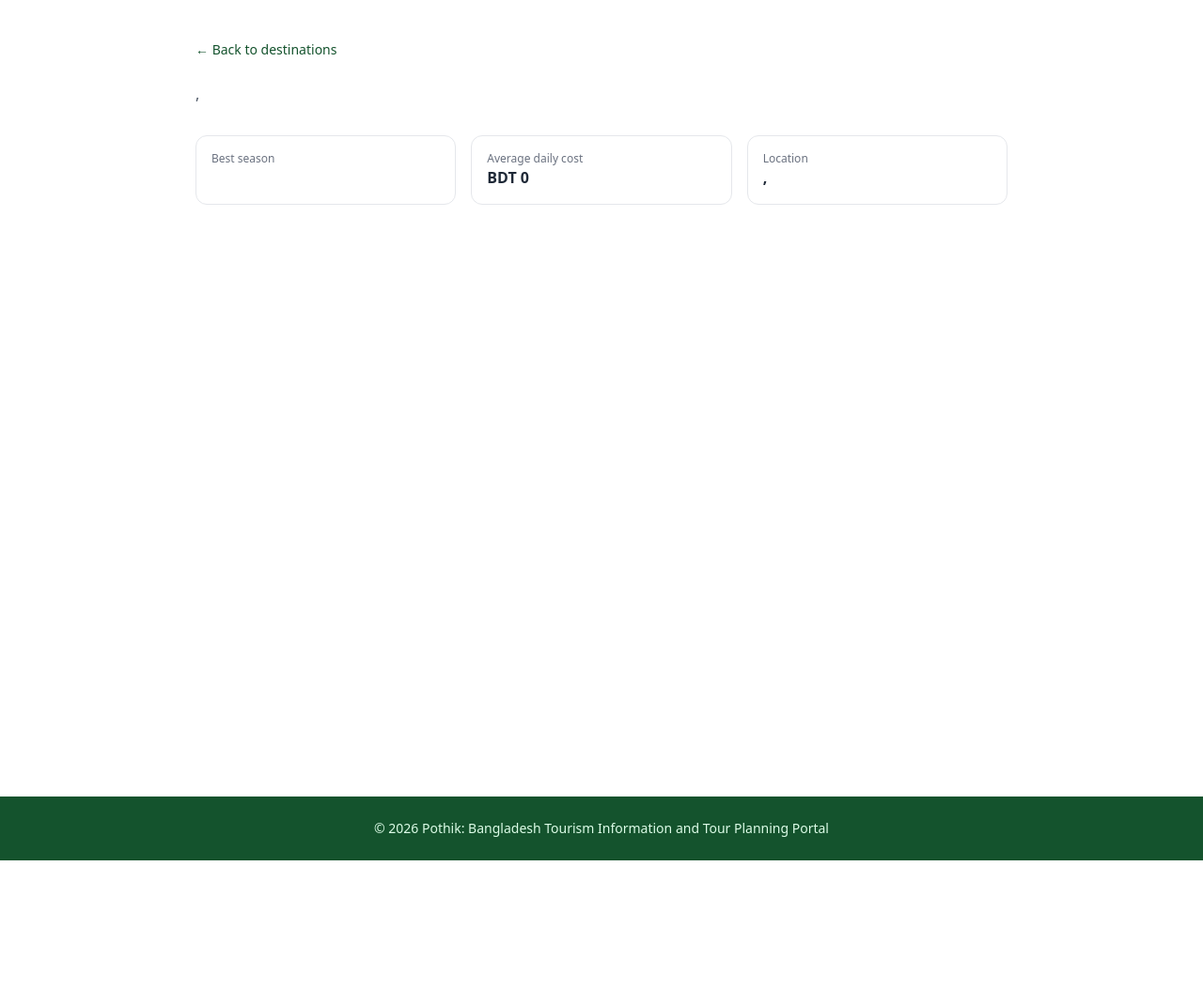
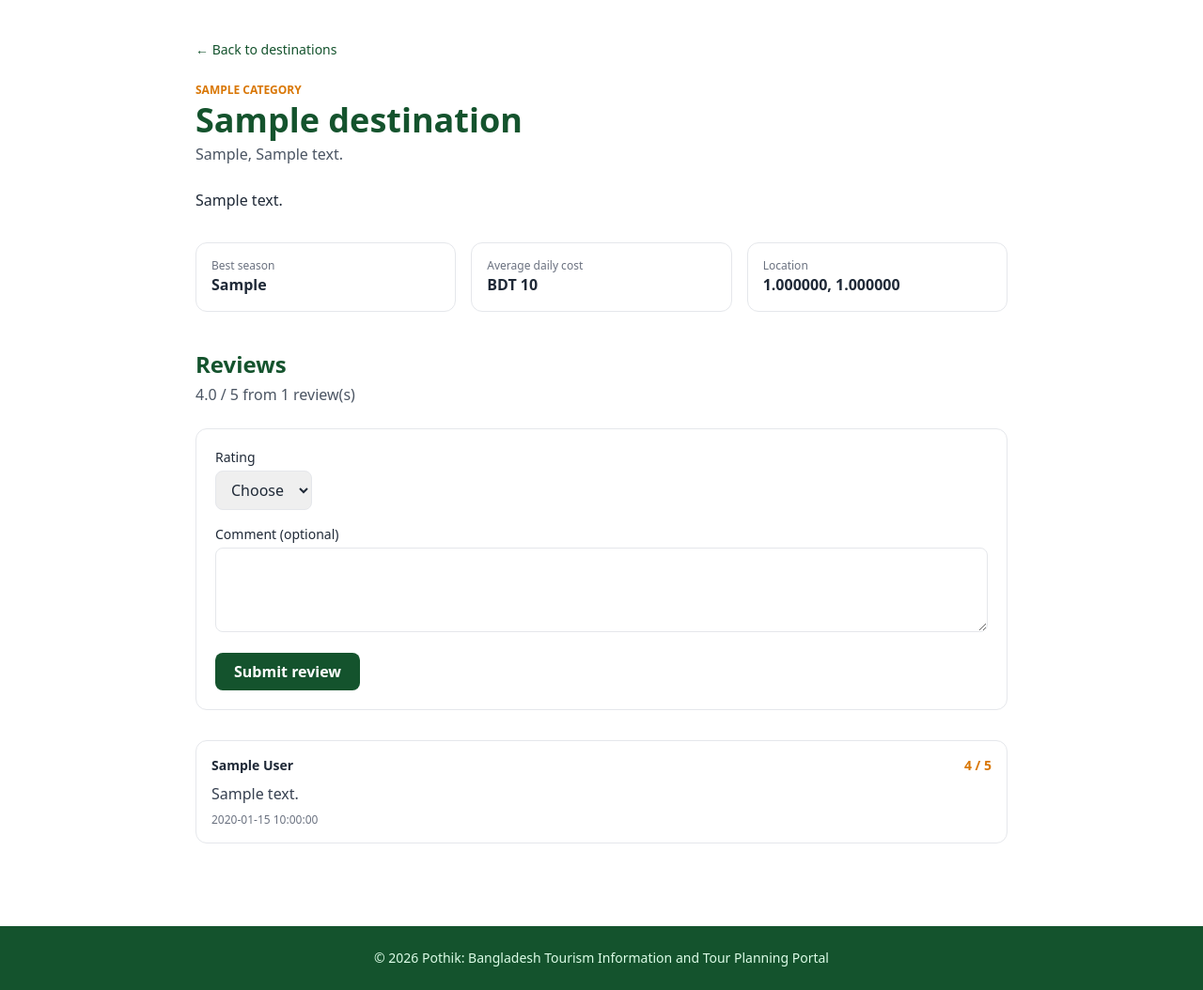
Before and after one commit to apupaul-ai/241-16-005_19_A_CIS324_Project, a PHP site: page /pothik/destination.php?id=1 in a window 1280 px wide. Shown: the part 64-1118 px from the top of the page at 94% size. Before the commit the page ends 980 px from the top, so only its background shows below. Run offline with PHP 8.4, Linux system fonts and the light colour scheme; the visitor is signed in with stand-in values (Sample User, id 1); tables that the repository leaves empty hold one stand-in row (values such as "Sample post"); a stand-in replaces the project's code that opens the database connection; some libraries are stand-ins or nearby versions.

Commit message:
Add reviews and ratings

```diff
--- a/database/pothik_db.sql
+++ b/database/pothik_db.sql
@@ -84,3 +84,4 @@ CREATE TABLE packing_items (
     item_name VARCHAR(100) NOT NULL,
     category VARCHAR(50)
 ) ENGINE=InnoDB DEFAULT CHARSET=utf8mb4;
+ALTER TABLE reviews ADD UNIQUE KEY uq_user_destination (user_id, destination_id);
--- a/destination.php
+++ b/destination.php
@@ -1,5 +1,8 @@
 <?php
 require_once __DIR__ . '/config/config.php';
+if (session_status() === PHP_SESSION_NONE) {
+    session_start();
+}
 
 $id = isset($_GET['id']) ? (int) $_GET['id'] : 0;
 
@@ -20,6 +23,59 @@ if (!$destination) {
     require __DIR__ . '/includes/footer.php';
     exit;
 }
+
+$reviewErrors = [];
+$rating = 0;
+$comment = '';
+
+if ($_SERVER['REQUEST_METHOD'] === 'POST') {
+    if (!isset($_SESSION['user_id'])) {
+        header('Location: /pothik/login.php');
+        exit;
+    }
+
+    $rating = (int) ($_POST['rating'] ?? 0);
+    $comment = trim($_POST['comment'] ?? '');
+
+    if ($rating < 1 || $rating > 5) {
+        $reviewErrors[] = 'Choose a rating from 1 to 5.';
+    }
+    if (mb_strlen($comment) > 1000) {
+        $reviewErrors[] = 'Comment must be 1000 characters or less.';
+    }
+
+    if (!$reviewErrors) {
+        $check = $pdo->prepare("SELECT id FROM reviews WHERE user_id = ? AND destination_id = ?");
+        $check->execute([$_SESSION['user_id'], $id]);
+
+        if ($check->fetch()) {
+            $reviewErrors[] = 'You have already reviewed this destination.';
+        } else {
+            $insert = $pdo->prepare(
+                "INSERT INTO reviews (user_id, destination_id, rating, comment) VALUES (?, ?, ?, ?)"
+            );
+            $insert->execute([$_SESSION['user_id'], $id, $rating, $comment]);
+            header('Location: /pothik/destination.php?id=' . $id . '&reviewed=1');
+            exit;
+        }
+    }
+}
+
+$statsStmt = $pdo->prepare(
+    "SELECT COUNT(*) AS total, AVG(rating) AS average FROM reviews WHERE destination_id = ?"
+);
+$statsStmt->execute([$id]);
+$stats = $statsStmt->fetch();
+
+$listStmt = $pdo->prepare(
+    "SELECT r.rating, r.comment, r.created_at, u.name
+     FROM reviews r
+     JOIN users u ON r.user_id = u.id
+     WHERE r.destination_id = ?
+     ORDER BY r.created_at DESC"
+);
+$listStmt->execute([$id]);
+$reviews = $listStmt->fetchAll();
 
 $pageTitle = $destination['name'];
 require __DIR__ . '/includes/header.php';
@@ -54,4 +110,71 @@ require __DIR__ . '/includes/header.php';
     </div>
 </section>
 
+<section class="max-w-4xl mx-auto px-4 pb-10">
+    <h2 class="text-2xl font-bold text-pothik-green">Reviews</h2>
+    <p class="text-gray-600 mt-1">
+        <?php if ((int) $stats['total'] > 0): ?>
+            <?= number_format((float) $stats['average'], 1) ?> / 5 from <?= (int) $stats['total'] ?> review(s)
+        <?php else: ?>
+            No reviews yet.
+        <?php endif; ?>
+    </p>
+
+    <?php if (isset($_GET['reviewed'])): ?>
+        <div class="mt-4 rounded-lg border border-green-300 bg-green-50 p-4 text-sm text-green-700">
+            Thank you, your review was added.
+        </div>
+    <?php endif; ?>
+
+    <?php if (isset($_SESSION['user_id'])): ?>
+        <?php if ($reviewErrors): ?>
+            <div class="mt-4 rounded-lg border border-red-300 bg-red-50 p-4 text-sm text-red-700">
+                <ul class="list-disc pl-5">
+                    <?php foreach ($reviewErrors as $e): ?>
+                        <li><?= htmlspecialchars($e) ?></li>
+                    <?php endforeach; ?>
+                </ul>
+            </div>
+        <?php endif; ?>
+
+        <form method="post" action="/pothik/destination.php?id=<?= (int) $id ?>" class="mt-6 space-y-4 border rounded-xl p-5">
+            <div>
+                <label class="block text-sm font-medium mb-1" for="rating">Rating</label>
+                <select class="border rounded-lg px-3 py-2" id="rating" name="rating" required>
+                    <option value="">Choose</option>
+                    <?php for ($i = 5; $i >= 1; $i--): ?>
+                        <option value="<?= $i ?>" <?= $rating === $i ? 'selected' : '' ?>><?= $i ?> / 5</option>
+                    <?php endfor; ?>
+                </select>
+            </div>
+            <div>
+                <label class="block text-sm font-medium mb-1" for="comment">Comment (optional)</label>
+                <textarea class="w-full border rounded-lg px-3 py-2" id="comment" name="comment" rows="3"><?= htmlspecialchars($comment) ?></textarea>
+            </div>
+            <button class="bg-pothik-green text-white font-semibold px-5 py-2 rounded-lg hover:opacity-90" type="submit">
+                Submit review
+            </button>
+        </form>
+    <?php else: ?>
+        <p class="mt-4 text-sm">
+            <a class="text-pothik-green underline" href="/pothik/login.php">Login</a> to write a review.
+        </p>
+    <?php endif; ?>
+
+    <div class="mt-8 space-y-4">
+        <?php foreach ($reviews as $r): ?>
+            <div class="border rounded-xl p-4">
+                <div class="flex justify-between text-sm">
+                    <span class="font-semibold"><?= htmlspecialchars($r['name']) ?></span>
+                    <span class="text-pothik-gold font-semibold"><?= (int) $r['rating'] ?> / 5</span>
+                </div>
+                <?php if ($r['comment'] !== null && $r['comment'] !== ''): ?>
+                    <p class="mt-2 text-gray-700"><?= nl2br(htmlspecialchars($r['comment'])) ?></p>
+                <?php endif; ?>
+                <p class="mt-2 text-xs text-gray-500"><?= htmlspecialchars($r['created_at']) ?></p>
+            </div>
+        <?php endforeach; ?>
+    </div>
+</section>
+
 <?php require __DIR__ . '/includes/footer.php'; ?>
```
